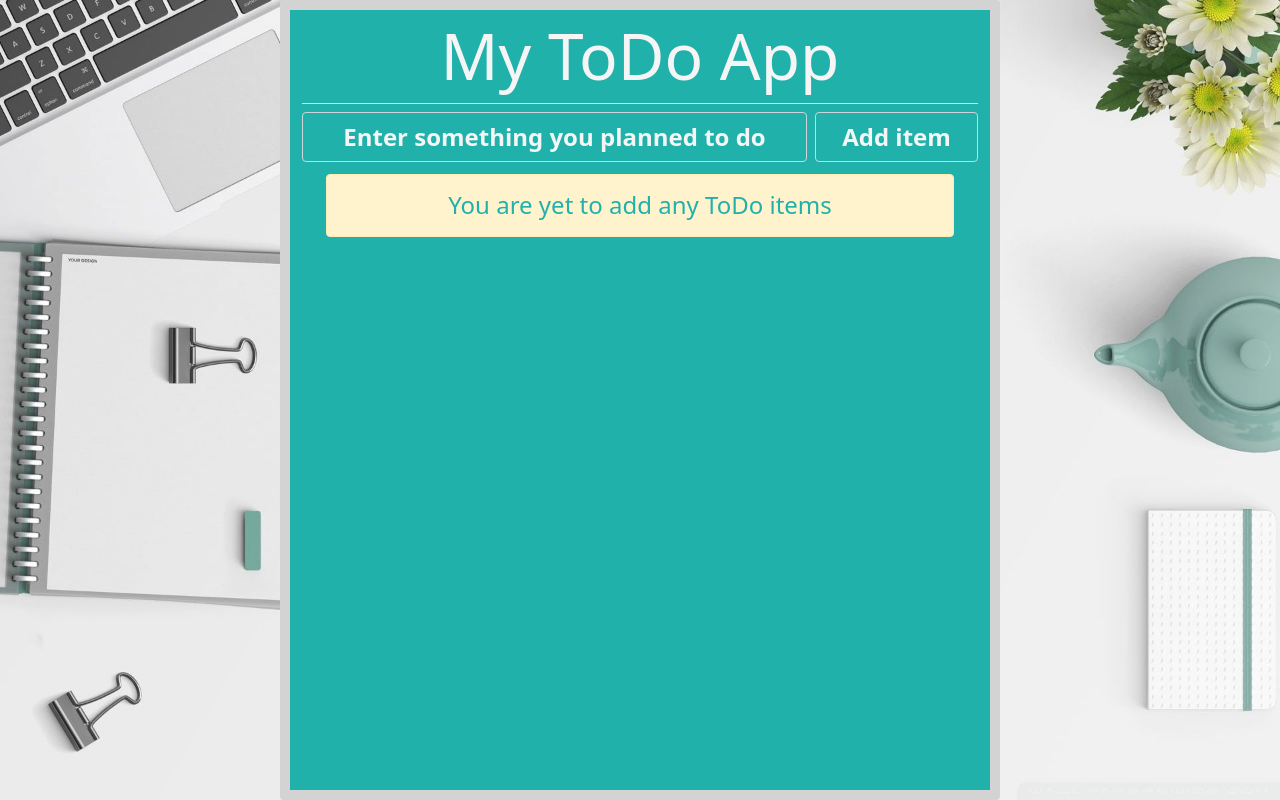
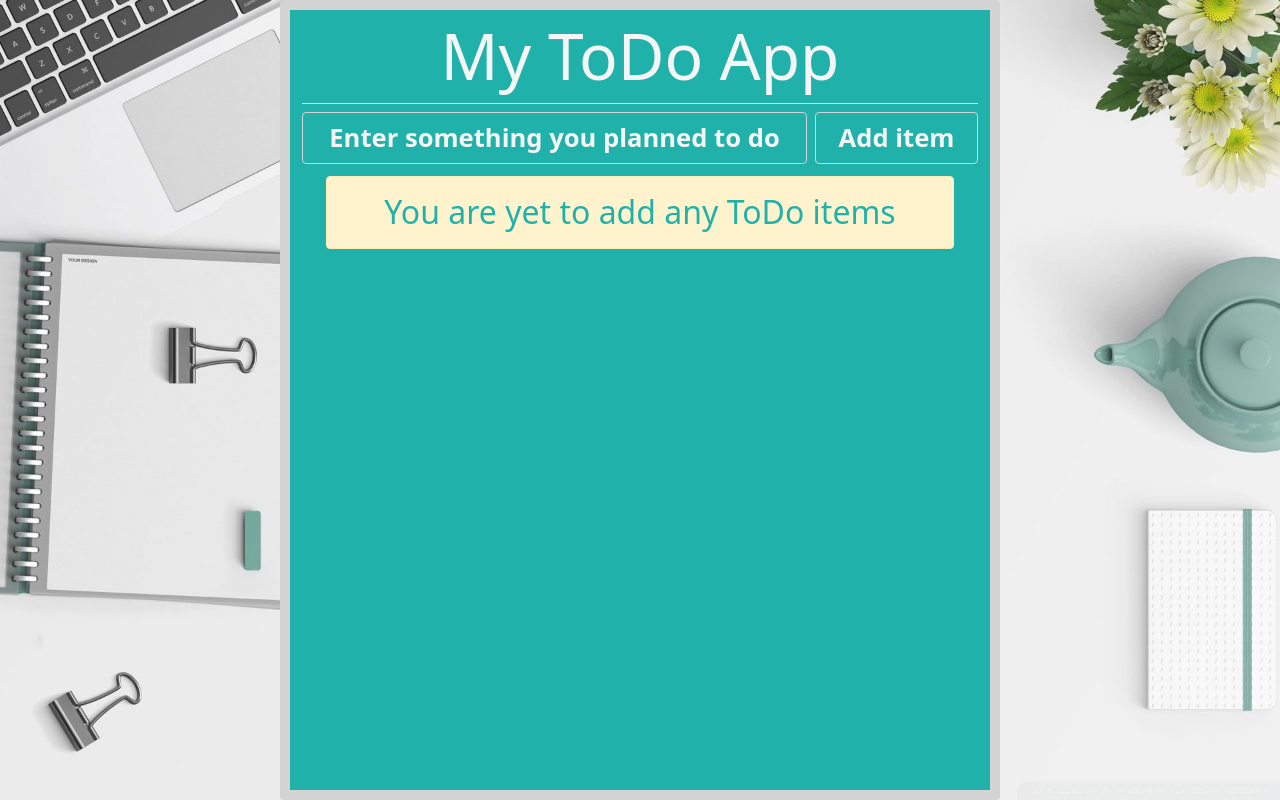
Before and after one commit to ioaneduardmarin/web-demo, a website: page index.html in a window 1280 px wide. Drawn offline with Linux system fonts and the light colour scheme.

Commit message:
Make Text Responsive Using Media Querries

```diff
--- a/css/main.css
+++ b/css/main.css
@@ -8,7 +8,6 @@
     overflow-x: hidden;
     text-align: center;
     color: white;
-    font-size: 3vmin;
     background-color: lightseagreen;
     border: 10px solid lightgray;
 }
@@ -41,13 +40,11 @@ body {
     text-align: center;
     background-color: lightseagreen;
     color: whitesmoke;
-    font-size: 3vmin;
     font-weight: bold;
 }
 
 #addTodoButton {
     text-align: center;
-    font-size: 3vmin;
     font-weight: bold;
     background-color: lightseagreen;
     color: whitesmoke;
@@ -72,13 +69,46 @@ body {
     }
 
 .alert {
-    font-size: 3vmin;
     color: lightseagreen;
     word-wrap: break-word;
 }
 
 .alertButton {
-    font-size: 3vmin;
     color: lightseagreen;
     background-color: whitesmoke;
 }
+
+@media (max-width: 575px) {
+    body {
+        font-size: 1rem;
+    }
+}
+
+@media (min-width: 576px) {
+    body {
+        font-size: 1.2rem;
+    }
+
+    #addTodoTextBox {
+        font-size: 1.4rem;
+    }
+
+    #addTodoButton {
+        font-size: 1.4rem;
+    }
+}
+
+
+@media (min-width: 768px) {
+    body {
+        font-size: 1.5rem;
+    }
+
+    #addTodoTextBox {
+        font-size: 1.6rem;
+    }
+
+    #addTodoButton {
+        font-size: 1.6rem;
+    }
+}
--- a/index.html
+++ b/index.html
@@ -18,10 +18,10 @@
             </h1>
 
             <div class="row gx-2 mt-2">
-                <div class="col-sm-9">
+                <div class="col-md-9 col-sm-12">
                     <form id="inputForm"><input type="text" autocomplete="off" class="input-group-text form-control" id="addTodoTextBox" placeholder="Enter something you planned to do" type="text"></form>
                 </div>
-                <div class="col-sm-3"><button class="form-control" id="addTodoButton" type="button">Add item</button></div>
+                <div class="col-md-3 col-sm-12"><button class="form-control" id="addTodoButton" type="button">Add item</button></div>
             </div>
 
             <div class="row rounded" id="noToDoItemInfo" hidden>
```
